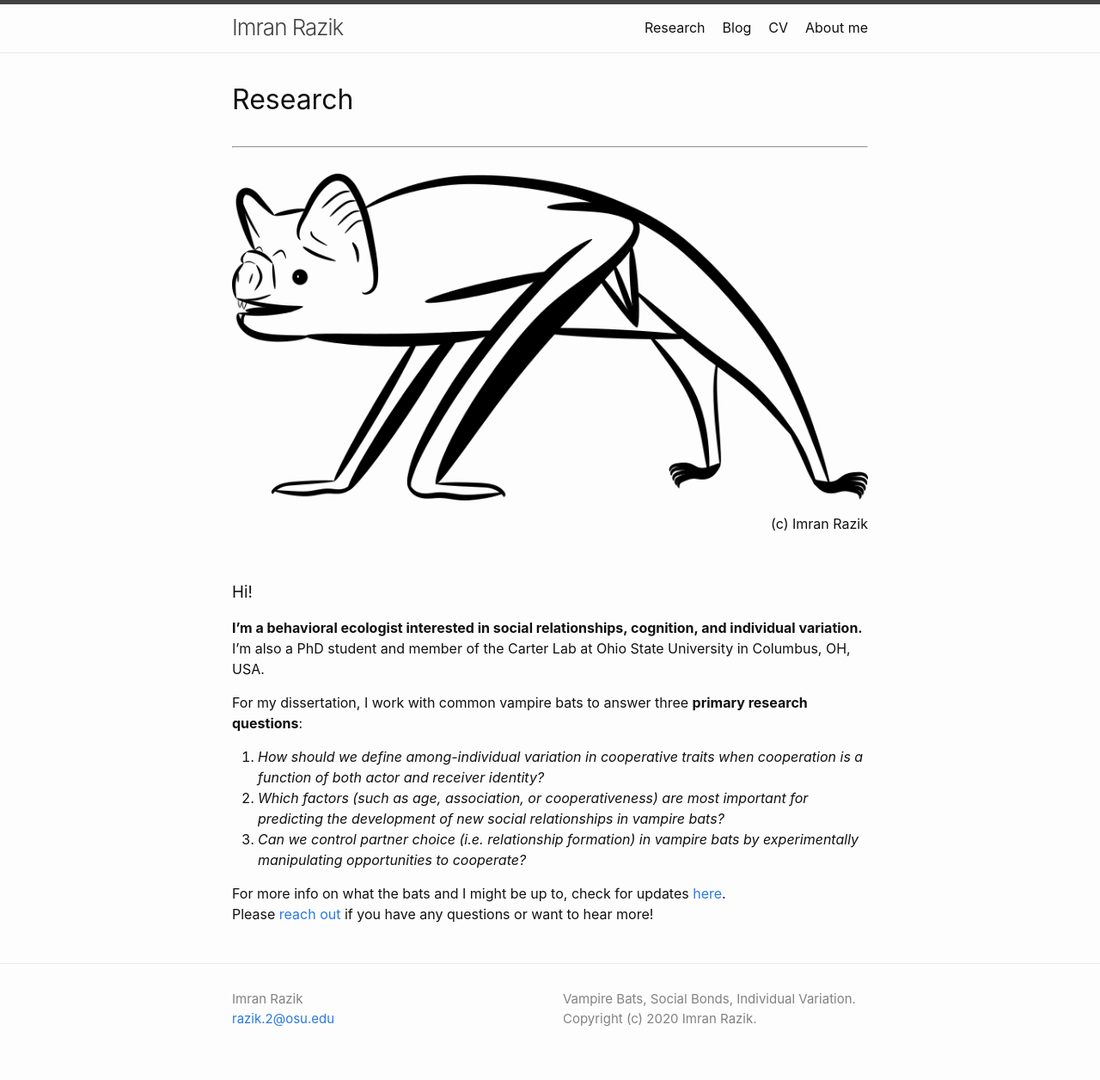
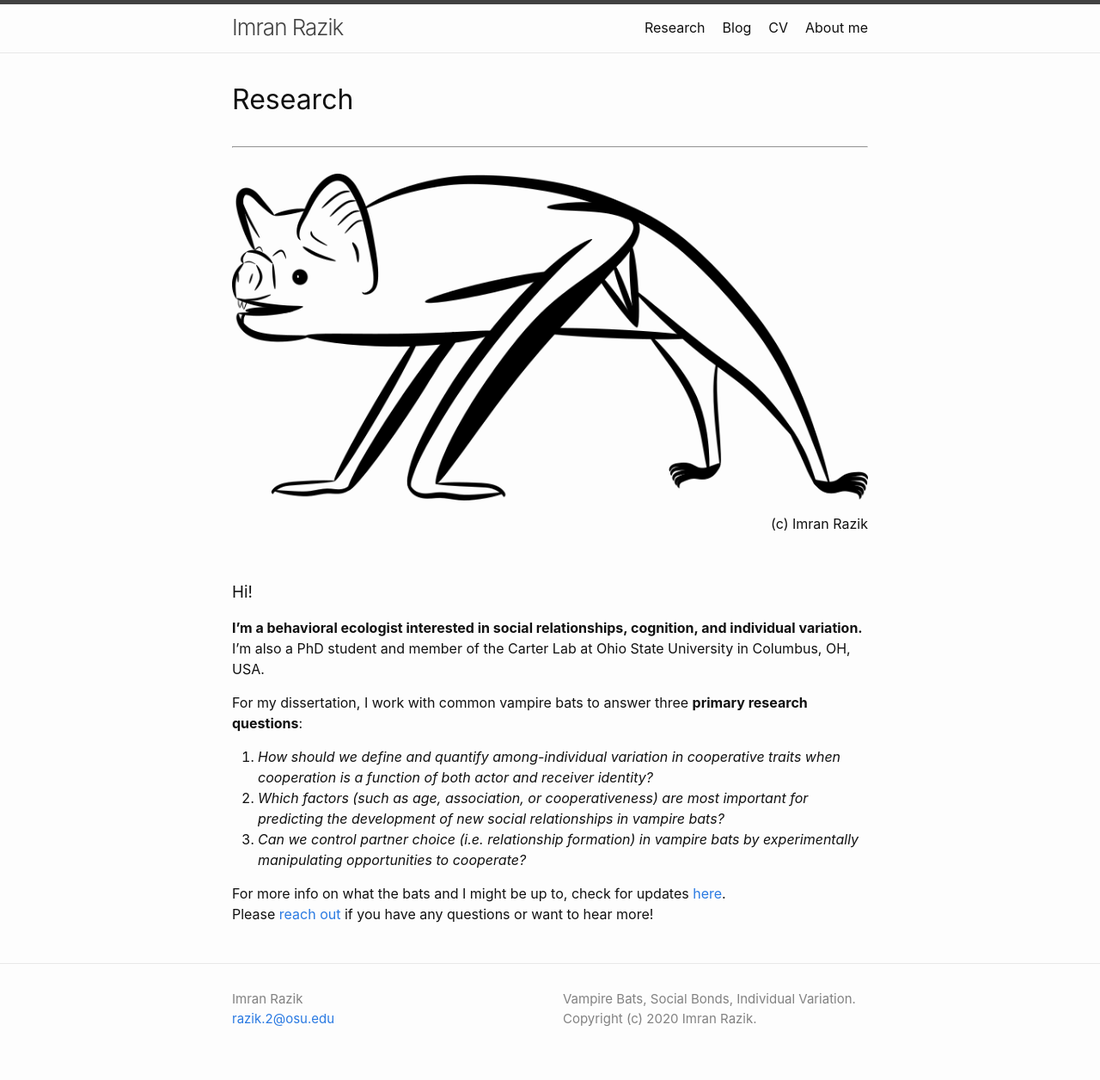
Before and after one commit to imranrazik/imranrazik.github.io, a Jekyll site: the page built from index.md, in a window 1280 px wide. Shown: the whole page at 86% size. Built offline with Jekyll 4.4.1, drawn with Linux system fonts in a browser that asks for light colours; our own code applies the rules of GitHub Pages for plain Markdown files.

Commit message:
Update index.md

```diff
--- a/index.md
+++ b/index.md
@@ -15,7 +15,7 @@ layout: home
 I'm also a PhD student and member of the Carter Lab at Ohio State University in Columbus, OH, USA.
 
 For my dissertation, I work with common vampire bats to answer three **primary research questions**: <br/>
-1. *How should we define among-individual variation in cooperative traits when cooperation is a function of both actor and receiver identity?*
+1. *How should we define and quantify among-individual variation in cooperative traits when cooperation is a function of both actor and receiver identity?*
 2. *Which factors (such as age, association, or cooperativeness) are most important for predicting the development of new social relationships in vampire bats?*
 3. *Can we control partner choice (i.e. relationship formation) in vampire bats by experimentally manipulating opportunities to cooperate?*
 
```
